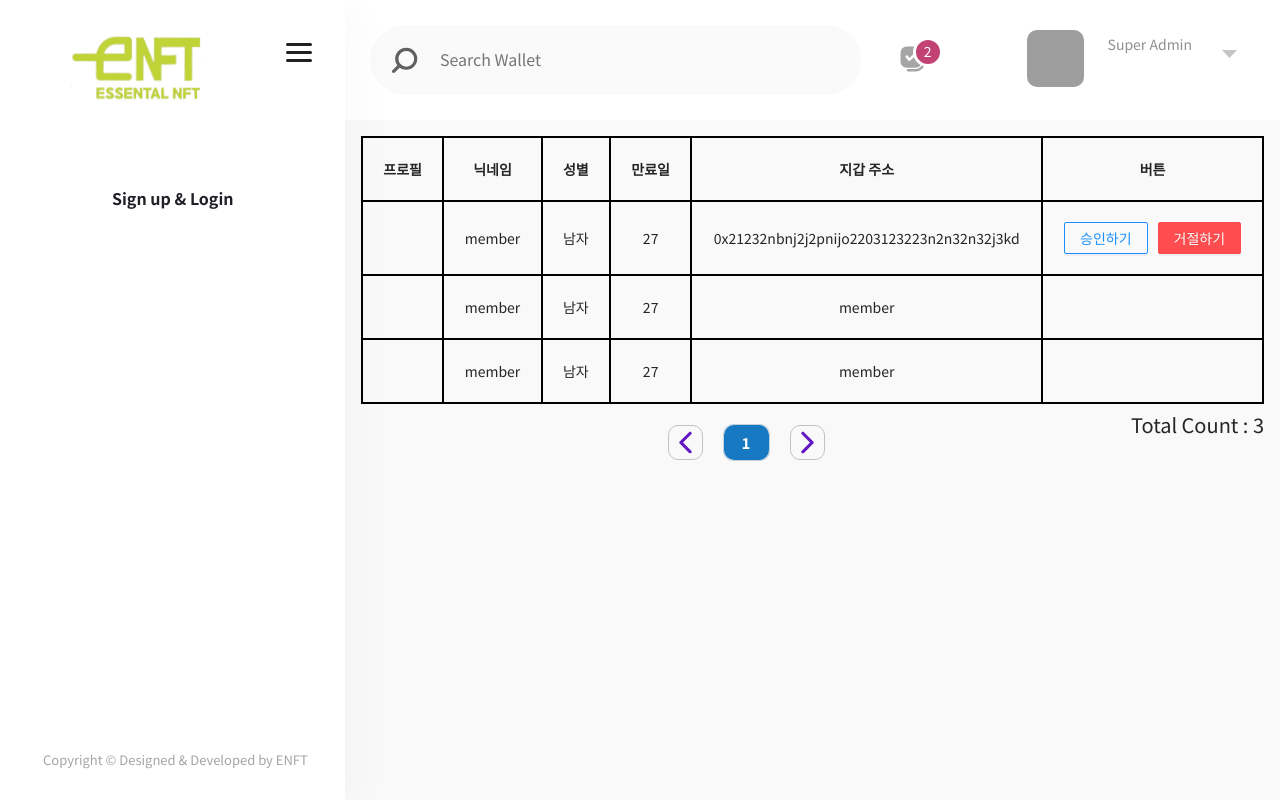
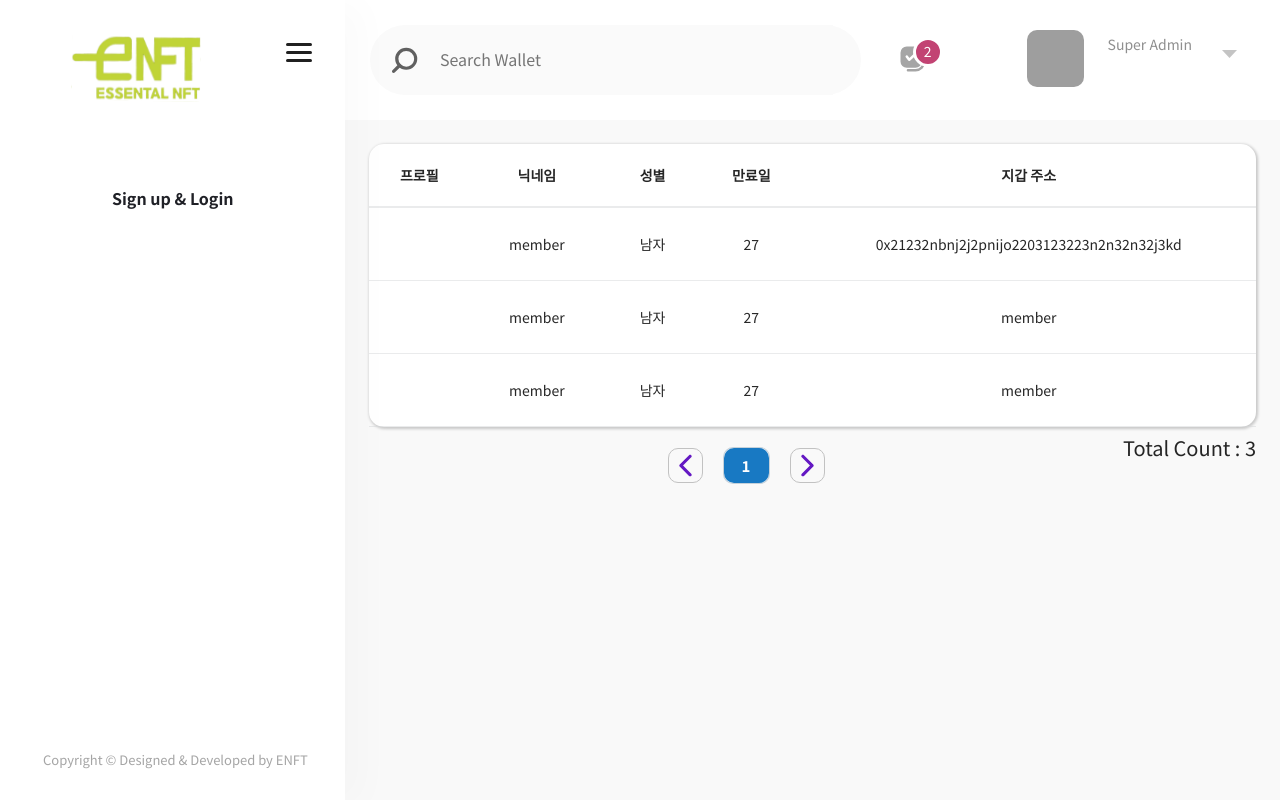
Before and after one commit to ENFT-Token/admin-client-web, a React (Create React App) app: page /members in a window 1280 px wide. Built offline with nearby package versions, Linux system fonts and the light colour scheme; grey boxes are pictures that could not be loaded; a web font is replaced by a local one.

Commit message:
before : pull for table css

```diff
--- a/src/page/MembersPage/index.tsx
+++ b/src/page/MembersPage/index.tsx
@@ -7,6 +7,7 @@ import styled from "styled-components";
 import Table from "../../widget/TableWidget";
 import { Button } from "antd";
 import { RequestAuth } from "../../models/Request";
+import { Profile, Styles } from "../ApprovePage";
 
 interface IListData {
   //렌더링계속되므로 함수밖에 작성
@@ -18,9 +19,9 @@ interface IListData {
 }
 
 export default function MembersPage() {
-  const arvUser = useSelector((store: Rootstate) => store.members.approvedUser);
+  const members = useSelector((store: Rootstate) => store.members.approvedUser);
   const [listData, setListData] = useState<IListData[]>([]);
-
+  const dispatch = useDispatch();
   useEffect(() => {
     const fetch = async () => {
       try {
@@ -55,13 +56,26 @@ export default function MembersPage() {
         Header: "지갑 주소",
         accessor: "address",
       },
-      {
-        Header: "버튼",
-        accessor: "button",
-      },
+
     ],
     []
   );
+
+  const data = useMemo(
+    () =>
+    members.map((v) => ({
+
+        profile : (<Profile  width="60" height="60" src={`http://${SERVER_URL}${v.user.profile}`}></Profile>),
+        nickname: v.user.nickname,
+        requestDay: v.requestDay,
+        sex: v.user.sex,
+        address: v.address,
+      })),
+    [members]
+  );
+
+
+
 
   const temp = useMemo(
     () => [
@@ -87,15 +101,15 @@ export default function MembersPage() {
     []
   );
 
-  if (!arvUser) {
+  if (!members) {
     return <div>Loading...</div>;
   }
 
   return (
     <div>
-      <StylesTable>
+      <Styles>
         <Table columns={columns} data={temp} />
-      </StylesTable>
+      </Styles>
     </div>
   );
 }
@@ -105,36 +119,3 @@ const ButtonWrapper = styled.div`
     margin-right: 10px;
   }
 `;
-
-export const StylesTable = styled.div`
-  padding: 1rem;
-  width: 100%;
-  table {
-    width: 100%;
-    text-align: center;
-    border-spacing: 0;
-    border: 2px solid black;
-    tr {
-      :last-child {
-        td {
-          /* border-bottom: 0; */
-        }
-      }
-    }
-  }
-  th,
-  td {
-    margin: 0;
-    /* padding-right: 1rem; */
-    padding: 20px;
-    border-bottom: 2px solid black;
-    border-right: 2px solid black;
-
-    :last-child {
-      /* border-right: 0; */
-    }
-  }
-  .pagination {
-    padding: 0.5rem;
-  }
-`;
--- a/src/page/PriceInfoPage/index.tsx
+++ b/src/page/PriceInfoPage/index.tsx
@@ -11,7 +11,8 @@ import { setPriceInfo } from "../../models/admin";
 import { getAccessToken, Request, RequestAuth } from "../../models/Request";
 import store from "../../models/store";
 import Table from "../../widget/TableWidget";
-import { StylesTable } from "../MembersPage";
+import { Styles } from "../ApprovePage";
+
 import "./index.css";
 
 function DeleteItem({
@@ -267,7 +268,7 @@ function PriceInfoPage() {
           </div>
         </div>
       </div>
-      <StylesTable>
+      <Styles>
         <Table
           columns={columns}
           data={priceInfo.map((elem) => ({
@@ -282,7 +283,7 @@ function PriceInfoPage() {
             run: <DeleteItem month={elem.month} handleList={handleList} />,
           }))}
         />
-      </StylesTable>
+      </Styles>
     </div>
   );
 }
```
